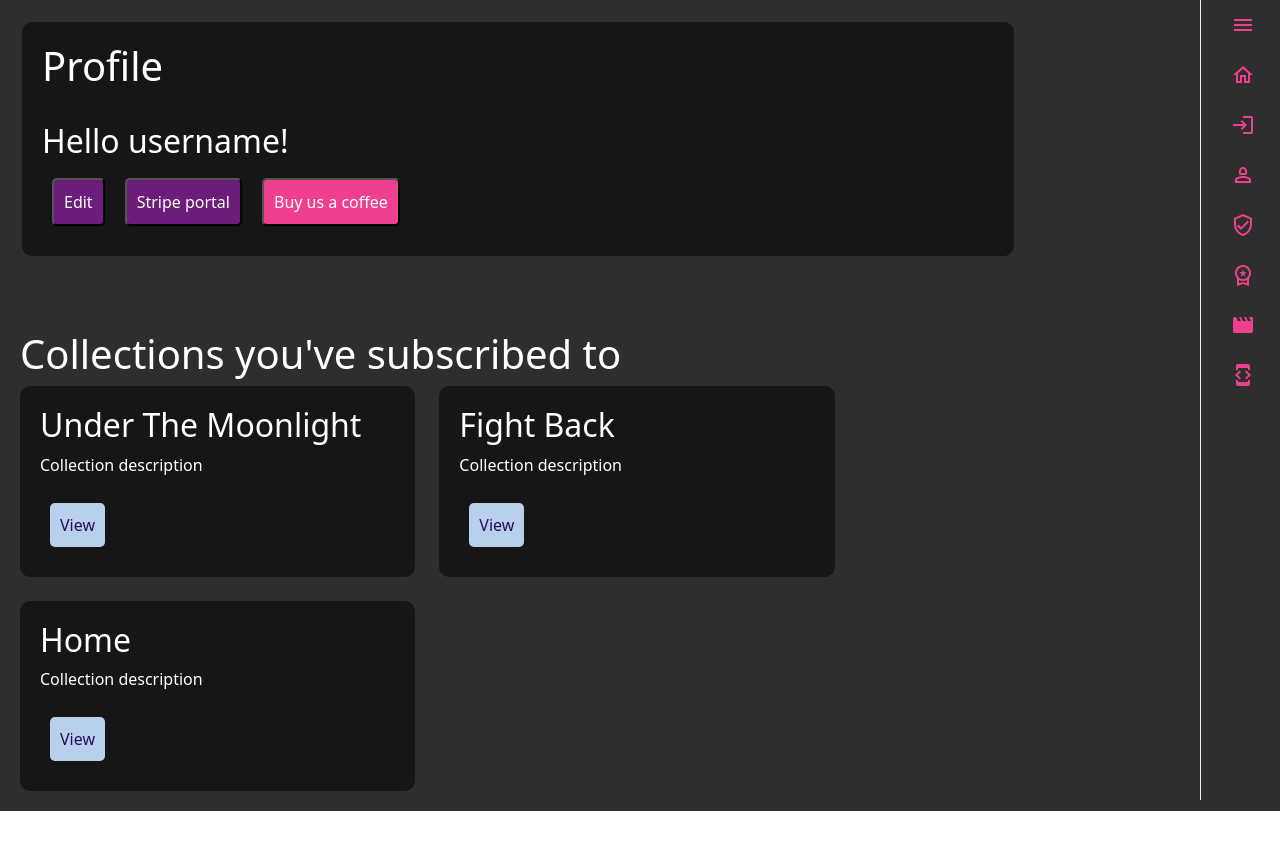
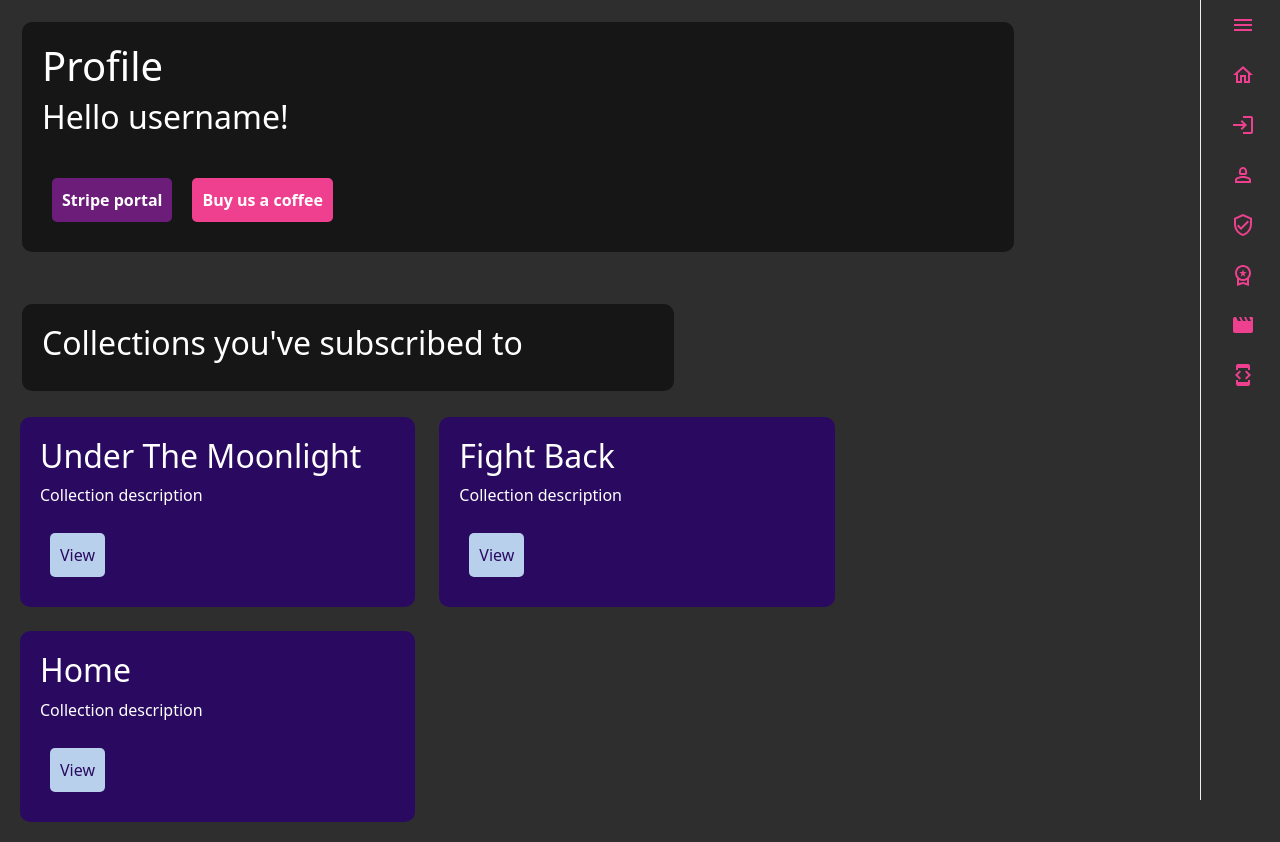
Before and after one commit to Isuru2701/Yolo2.0, a React (Create React App) app: page /profile in a window 1280 px wide. Before the commit the page ends 811 px from the top, so only its background shows below. Built offline with nearby package versions, Linux system fonts and the light colour scheme.

Commit message:
added more flair to profile

```diff
--- a/src/components/Profile.js
+++ b/src/components/Profile.js
@@ -10,22 +10,22 @@ export default function Profile() {
         <>
             <div className="profile-container">
                 <div className="profile-header">
-                    <h1 style={{color:'white'}}>Profile</h1>
-                    <br></br>
-                    <h2 style={{color:'white'}}>Hello username!</h2>
+                    <h1 style={{ color: 'white' }}>Profile</h1>
+                    <h2 style={{ color: 'white' }}>Hello username!</h2>
+                    <br />
                     <span> {/*quick buttons */}
-                        <button className="quick-button">Edit</button>
                         <button className="quick-button">Stripe portal</button>
                         <button className="quick-button coffee">Buy us a coffee</button>
                     </span>
                 </div>
 
                 <div className="collections-container">
-                    <br/>
-                    <br/>
-                    <br/>
-                    <h1 style={{color: "white"}}>Collections you've subscribed to</h1>
-
+                    <br />
+                    <br />
+                    <div className="profile-header">
+                        <h2 style={{ color: 'white' }}>Collections you've subscribed to</h2>
+                    </div>
+                    <br />
                     <div className="collection-grid">
                         <Grid container spacing={3}>
                             <Grid item xs={6}>
--- a/src/styles/profile.css
+++ b/src/styles/profile.css
@@ -25,9 +25,11 @@
 .profile-container .profile-header .quick-button {
   margin: 10px;
   padding: 10px;
+  border: none;
   border-radius: 5px;
   color: var(--highlight-white);
   background-color: var(--neutral-purple);
+  font-weight: bold;
 
 }
 
@@ -45,7 +47,7 @@
 
 .collection{
   color: var(--highlight-white);
-  background-color: var(--base-black);
+  background-color: var(--deep-blue);
   border-radius: 10px;
   padding: 20px;
   display: flex;
```
